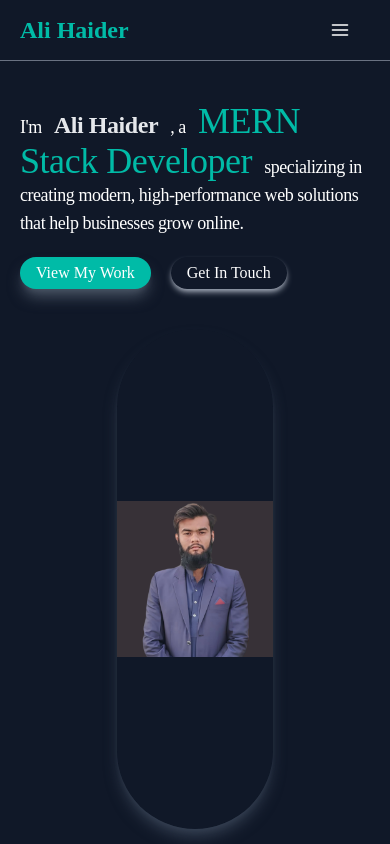
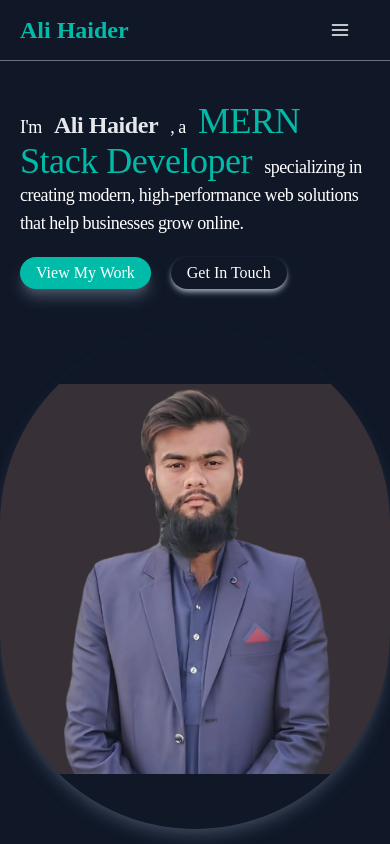
Before and after one commit to alih295/portfoliosite, a React (Vite) app: page / in a window 390 px wide. Built offline with nearby package versions, Linux system fonts and the light colour scheme; a web font is replaced by a local one.

Commit message:
Refactor HerSection component for improved readability and maintainability

```diff
--- a/src/Components/HerSection.jsx
+++ b/src/Components/HerSection.jsx
@@ -16,8 +16,8 @@ function HerSection() {
          </div>
 
 
-         <div className='w-[40vw] hover:border-2 border-dashed transition-all duration-200 shadow-lg shadow-gray-700 h-[500px] overflow-hidden rounded-full  flex items-center justify-center'>
-            <img className='  object-cover' src='../../public/img.png' alt="img is not showing" />
+         <div className='lg:w-[40vw] w-full hover:border-2 border-dashed transition-all duration-200 shadow-lg shadow-gray-700 h-[500px] overflow-hidden rounded-full  flex items-center justify-center'>
+            <img className='  object-cover' src='/img.png' alt="img is not showing" />
          </div>
 
       </div>
```
